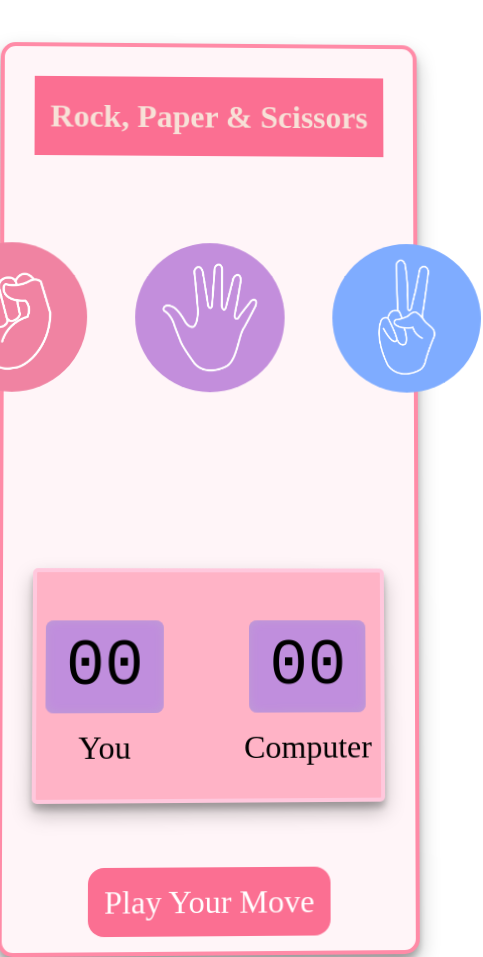
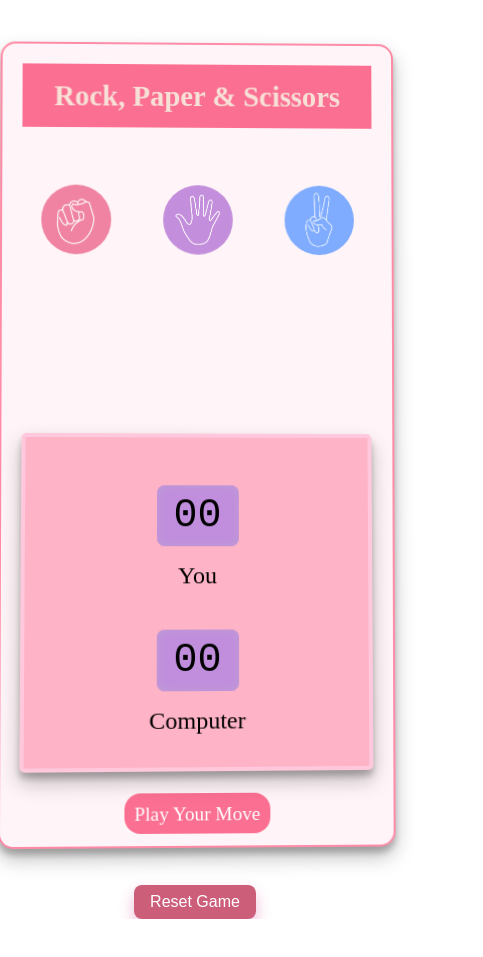
Before and after one commit to azlfa-fatima/Rock-Paper-Scissors, a plain HTML site: page Index.html in a window 390 px wide. Shown: the top 957 px of the page, 483 px wide, since content can reach past the window. After the commit the page ends 919 px from the top, so only its background shows below. Drawn offline with Linux system fonts and the light colour scheme.

Commit message:
style.css

```diff
--- a/style.css
+++ b/style.css
@@ -1,4 +1,4 @@
-/* === Reset and Basic Setup === */
+/* === Basic Setup === */
 * {
   margin: 0;
   padding: 0;
@@ -16,23 +16,23 @@ h1 {
 /* === Main Game Container Box === */
 .big-gamebox {
   width: 90%;
-  max-width: 800px;
+  max-width: 600px; /* Reduced from 800px to 600px */
   margin: 40px auto;
-  padding: 30px;
-  border: 4px solid #ff8ba7; /* pink border */
+  padding: 20px; /* Reduced padding */
+  border: 4px solid #ff8ba7;
   border-radius: 15px;
-  background-color: #fff5f8; /* soft background */
+  background-color: #fff5f8;
   box-shadow:
     0 10px 20px rgba(0, 0, 0, 0.25),
-    0 6px 6px rgba(0, 0, 0, 0.22); /* 3D shadow */
+    0 6px 6px rgba(0, 0, 0, 0.22);
   transform: perspective(1000px) rotateX(1deg) rotateY(1deg);
   transition: all 0.3s ease-in-out;
 }
 
 /* === Individual Choice Buttons === */
 .choice {
-  height: 165px;
-  width: 165px;
+  height: 130px;
+  width: 130px;
   border-radius: 50%;
   display: flex;
   justify-content: center;
@@ -50,8 +50,8 @@ h1 {
 
 /* Image styling inside each choice */
 img {
-  height: 150px;
-  width: 150px;
+  height: 110px;
+  width: 110px;
   object-fit: cover;
   border-radius: 50%;
   transition: transform 0.3s ease;
@@ -217,3 +217,136 @@ img {
   background-color: #f18ec8;
   transform: scale(1.05);
 }
+
+
+/* === Responsive Styles === */
+@media (max-width: 1024px) {
+  .choices {
+    gap: 2rem;
+  }
+
+  .score-board {
+    gap: 3rem;
+  }
+}
+
+@media (max-width: 768px) {
+  h1 {
+    font-size: 1.8rem;
+    height: 4rem;
+    line-height: 4rem;
+  }
+
+  .choice {
+    height: 120px;
+    width: 120px;
+  }
+
+  img {
+    height: 100px;
+    width: 100px;
+  }
+
+  .choices {
+    flex-wrap: wrap;
+    gap: 2rem;
+    margin-top: 3rem;
+  }
+
+  .score-board {
+    flex-direction: column;
+    gap: 1.5rem;
+  }
+
+  #msg {
+    font-size: 1.5rem;
+    padding: 0.8rem;
+  }
+
+  #you-score, #comp-score {
+    font-size: 2.5rem;
+  }
+
+  .digital {
+    font-size: 28px;
+    padding: 8px 16px;
+    min-width: 50px;
+  }
+}
+
+@media (max-width: 480px) {
+  .big-gamebox {
+    padding: 20px;
+    border-width: 2px;
+  }
+
+  .choice {
+    height: 90px;
+    width: 90px;
+  }
+
+  img {
+    height: 70px;
+    width: 70px;
+  }
+
+  .score-board {
+    font-size: 1.5rem;
+  }
+
+  .msg-container {
+    margin-top: 2rem;
+  }
+
+  #msg {
+    font-size: 1.2rem;
+    padding: 0.6rem;
+  }
+
+  #reset-btn {
+    font-size: 16px;
+    padding: 8px 16px;
+  }
+}
+
+@media (min-width: 1025px) {
+  .big-gamebox {
+    max-width: 600px; /* reduce from 800px */
+    padding: 20px;
+  }
+
+  h1 {
+    font-size: 2rem;
+    height: 4.5rem;
+    line-height: 4.5rem;
+  }
+
+  .choice {
+    height: 140px;
+    width: 140px;
+  }
+
+  img {
+    height: 120px;
+    width: 120px;
+  }
+
+  #msg {
+    font-size: 1.6rem;
+    padding: 0.8rem 1rem;
+  }
+
+  #reset-btn {
+    font-size: 16px;
+    padding: 8px 16px;
+  }
+
+  .digital {
+    font-size: 30px;
+    padding: 8px 16px;
+  }
+
+  #you-score, #comp-score {
+    font-size: 3rem;
+  }
+}
```
